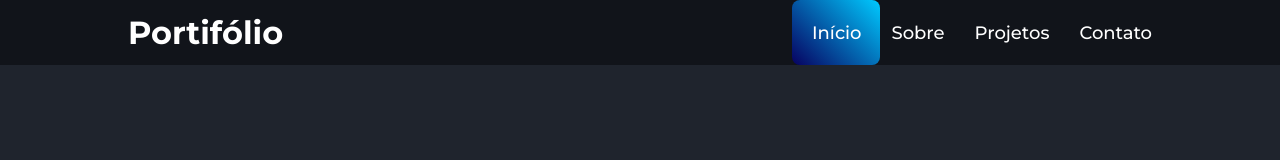
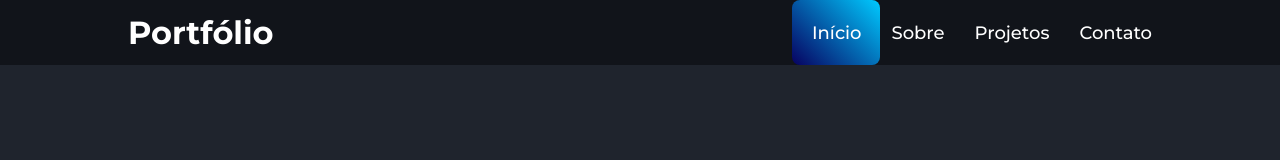
Before and after one commit to BrenodePaiva/portifolio-interface, a React (Vite) app: page / in a window 1280 px wide. Shown: the top 160 px of the page. Built offline with nearby package versions, Linux system fonts and the light colour scheme; no server answers.

Commit message:
fix: ortographi error

```diff
--- a/src/containers/Home/index.jsx
+++ b/src/containers/Home/index.jsx
@@ -152,7 +152,7 @@ export function Home() {
     <Container>
       <HeaderPage>
         <LeftPage>
-          <h1 style={{ color: '#fff' }}>Portifólio</h1>
+          <h1 style={{ color: '#fff' }}>Portfólio</h1>
         </LeftPage>
 
         <NavPage open={toggleIcon}>
```
